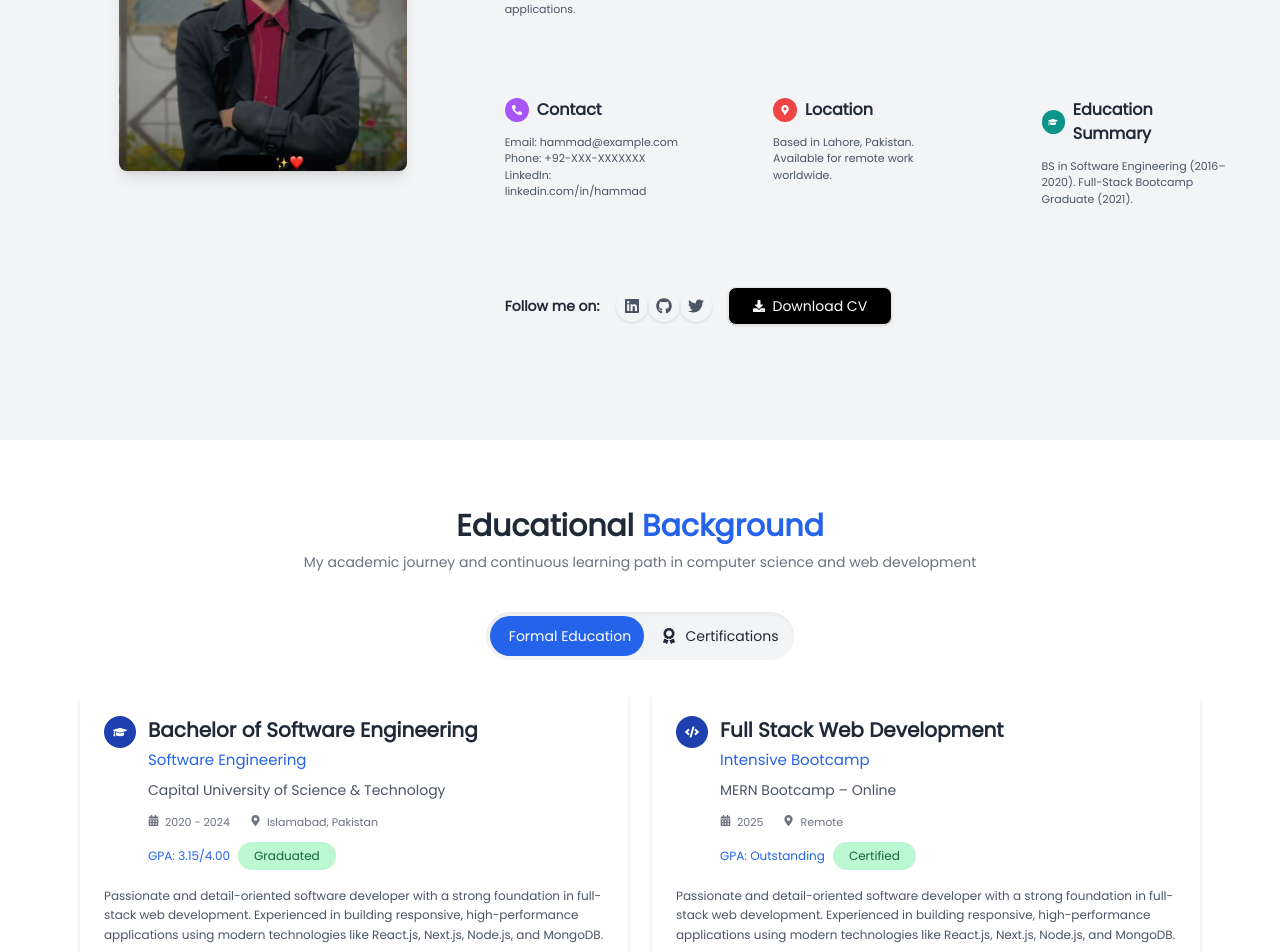
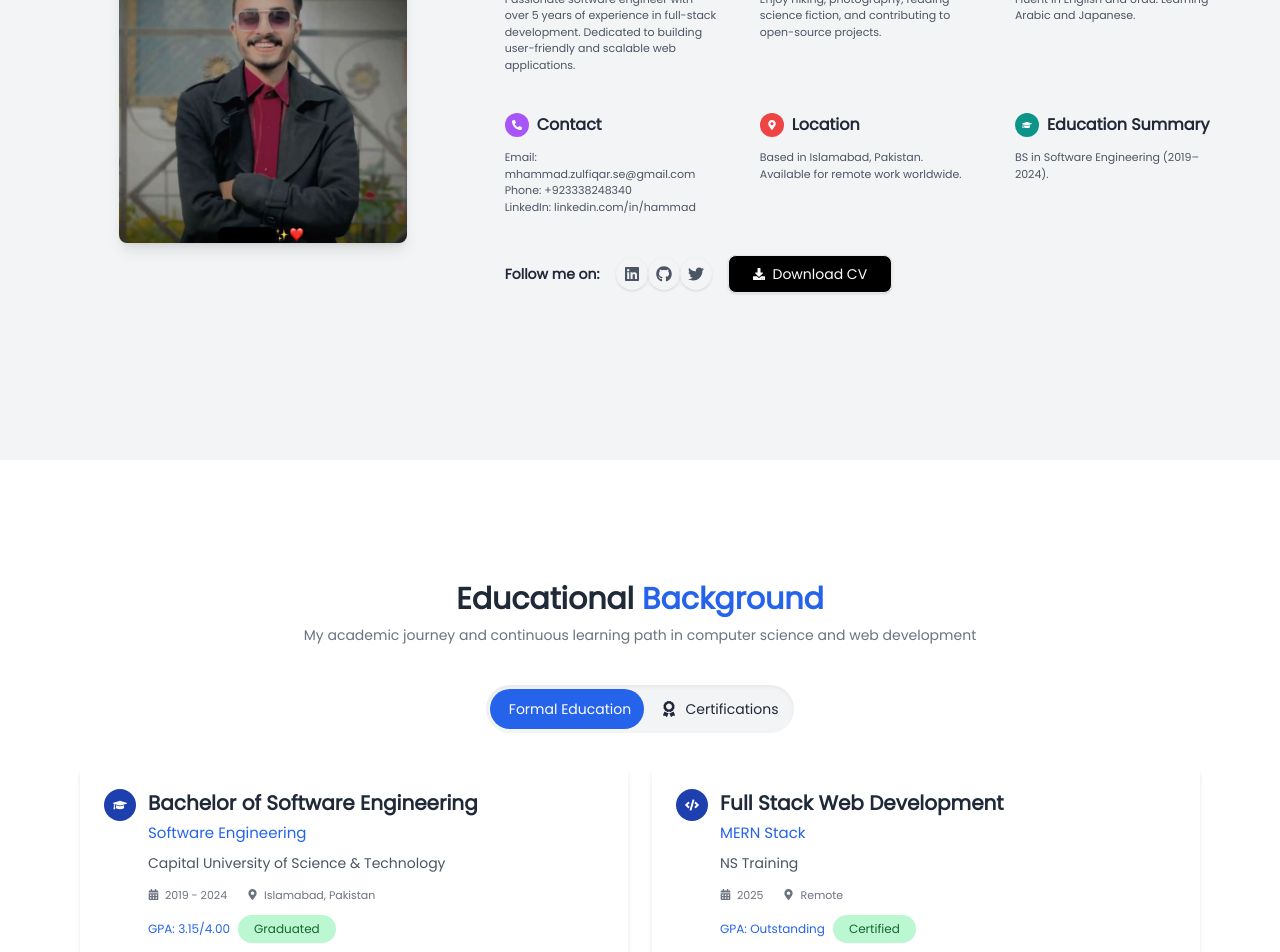
Before and after one commit to HameyDev/portfolio, a React (Create React App) app: page / in a window 1280 px wide. Shown: the part 1160-2112 px from the top of the page. Built offline with nearby package versions, Linux system fonts and the light colour scheme.

Commit message:
Updated UI

```diff
--- a/src/App.js
+++ b/src/App.js
@@ -15,19 +15,19 @@ function App() {
       <section id="hero" className="min-h-screen w-6xl mx-auto flex justify-center items-center">
         <Hero />
       </section>
-      <section id="about" className="min-h-screen ">
+      <section id="about" className="min-h-screen pt-5">
         <About />
       </section>
-      <section id="education">
+      <section id="education" className="pt-10">
         <Education />
       </section>
-      <section id="skills">
+      <section id="skills" className="pt-10">
         <SkillsTabs />
       </section>
-      <section id="projects">
+      <section id="projects" className="pt-6">
         <ProjectsFilter />
       </section>
-      <section id="contact">
+      <section id="contact" className="pt-10">
         <Contact />
       </section>
       <Footer />
--- a/src/components/About.js
+++ b/src/components/About.js
@@ -47,7 +47,7 @@ export default function About() {
           initial={{ opacity: 0, x: 0 }}
           whileInView={{ opacity: 1, x: 30 }}
           transition={{ duration: 1.5, ease: "easeOut" }}
-          className="grid grid-cols-1 sm:grid-cols-2 md:grid-cols-3 gap-20 w-full md:w-2/3"
+          className="grid grid-cols-1 sm:grid-cols-2 md:grid-cols-3 gap-10 w-full md:w-2/3"
         >
           {/* Bio */}
           <InfoCard
@@ -79,8 +79,8 @@ export default function About() {
             title="Contact"
             text={
               <>
-                Email: hammad@example.com <br />
-                Phone: +92-XXX-XXXXXXX <br />
+                Email: mhammad.zulfiqar.se@gmail.com <br />
+                Phone: +923338248340 <br />
                 LinkedIn: linkedin.com/in/hammad
               </>
             }
@@ -91,7 +91,7 @@ export default function About() {
           <InfoCard
             icon={<FaMapMarkerAlt />}
             title="Location"
-            text="Based in Lahore, Pakistan. Available for remote work worldwide."
+            text="Based in Islamabad, Pakistan. Available for remote work worldwide."
             color="red"
           />
 
@@ -99,7 +99,7 @@ export default function About() {
           <InfoCard
             icon={<FaGraduationCap />}
             title="Education Summary"
-            text="BS in Software Engineering (2016–2020). Full-Stack Bootcamp Graduate (2021)."
+            text="BS in Software Engineering (2019–2024)."
             color="teal"
           />
 
@@ -115,7 +115,7 @@ export default function About() {
                 <FaLinkedin />
               </a>
               <a
-                href="https://github.com"
+                href="https://github.com/HameyDev"
                 target="_blank"
                 rel="noopener noreferrer"
                 className="flex items-center justify-center rounded-full w-8 h-8 shadow text-center hover:bg-black hover:text-white transform transition duration-300"
--- a/src/components/Contact.js
+++ b/src/components/Contact.js
@@ -13,13 +13,13 @@ export default function Contact() {
   const [activeTab, setActiveTab] = useState("form");
 
   return (
-    <section id="contact" className="min-h-screen flex flex-col justify-center px-6 md:px-20">
+    <section id="contact" className="min-h-screen flex flex-col justify-center px-6 md:px-20 bg-gray-100 py-10">
       <h2 className="text-3xl md:text-4xl font-bold text-center text-gray-800 mb-2">
         Contact <span className="text-blue-600">Me</span>
       </h2>
       <p className="text-center text-sm md:text-md text-gray-500 mb-10">Let’s get connected</p>
 
-      <div className="relative w-fit mx-auto mb-10 bg-gray-100 p-1 px-2 rounded-full shadow-inner flex">
+      <div className="relative w-fit mx-auto mb-10 bg-white p-1 px-2 rounded-full shadow-inner flex">
         {/* Sliding Blue Background */}
         <span
           className={`absolute top-1 left-1 w-1/2 h-10 rounded-full bg-blue-600 transition-all duration-300 ${
@@ -138,7 +138,7 @@ function MethodsView() {
           </div>
         </div>
         <h4 className="font-bold text-gray-800 mb-1">Email</h4>
-        <p className="text-gray-600 text-sm">hammad@example.com</p>
+        <p className="text-gray-600 text-sm">mhammad.zulfiqar.se@gmail.com</p>
       </div>
 
       {/* Social Media Card */}
@@ -158,7 +158,7 @@ function MethodsView() {
             <FaLinkedin />
           </a>
           <a
-            href="https://github.com"
+            href="https://github.com/HameyDev"
             target="#"
             className="hover:text-black"
           >
@@ -182,7 +182,7 @@ function MethodsView() {
           </div>
         </div>
         <h4 className="font-bold text-gray-800 mb-1">Phone</h4>
-        <p className="text-gray-600 text-sm">+92-XXX-XXXXXXX</p>
+        <p className="text-gray-600 text-sm">+923338248340</p>
       </div>
     </div>
     </div>
--- a/src/components/EduCard.js
+++ b/src/components/EduCard.js
@@ -1,5 +1,5 @@
 // Reusable Card
-import { FaMapMarkerAlt, FaCalendarAlt, FaCode } from "react-icons/fa";
+import { FaMapMarkerAlt, FaCalendarAlt } from "react-icons/fa";
 
 
 export default function EduCard({
--- a/src/components/Education.js
+++ b/src/components/Education.js
@@ -86,7 +86,7 @@ export default function Education() {
               institution="Capital University of Science & Technology"
               description="Passionate and detail-oriented software developer with a strong foundation in full-stack web development. Experienced in building responsive, high-performance applications using modern technologies like React.js, Next.js, Node.js, and MongoDB."
               location="Islamabad, Pakistan"
-              years="2020 - 2024"
+              years="2019 - 2024"
               gpa="3.15/4.00"
               status="Graduated"
               courses={[
@@ -97,17 +97,16 @@ export default function Education() {
                 "Web Development",
               ]}
               achievements={[
-                "Dean's List for 6 Semesters",
-                "Capstone Project Award",
-                "2nd Place in Hackathon",
+                "Completed final year project successfully",
+                "Participated in university-level technical activities and hackathons",
               ]}
             />
             {/* Bootcamp Card */}
             <EduCard
               icon={<FaCode />}
               title="Full Stack Web Development"
-              degree="Intensive Bootcamp"
-              institution="MERN Bootcamp – Online"
+              degree="MERN Stack"
+              institution="NS Training"
               description="Passionate and detail-oriented software developer with a strong foundation in full-stack web development. Experienced in building responsive, high-performance applications using modern technologies like React.js, Next.js, Node.js, and MongoDB."
               location="Remote"
               years="2025"
@@ -121,7 +120,6 @@ export default function Education() {
                 "Deployment",
               ]}
               achievements={[
-                "Top 10% in class",
                 "Built and deployed 5 projects",
                 "Mentored junior developers",
               ]}
--- a/src/components/Footer.js
+++ b/src/components/Footer.js
@@ -1,6 +1,6 @@
 export default function Footer() {
     return (
-        <footer className="bg-gray-900 text-gray-300 py-6 mt-20">
+        <footer className="bg-gray-900 text-gray-300 py-6">
             <div className="max-w-6xl mx-auto px-6 text-center">
                 <p className="text-sm">
                     © {new Date().getFullYear()} Muhammad Hammad Zulfiqar. All rights reserved.
--- a/src/components/Hero.js
+++ b/src/components/Hero.js
@@ -1,5 +1,5 @@
 import { FaLinkedin, FaGithub, FaEnvelope, FaDownload, FaPaperPlane } from "react-icons/fa";
-import { FaCalendarAlt, FaCheckCircle, FaSmile, FaCodeBranch, } from "react-icons/fa";
+import { FaCalendarAlt, FaCheckCircle, FaSmile, } from "react-icons/fa";
 
 import { motion } from "framer-motion";
 import { Typewriter } from "react-simple-typewriter";
--- a/src/components/SkillsTabs.js
+++ b/src/components/SkillsTabs.js
@@ -65,7 +65,7 @@ export default function SkillsTabs() {
       </div>
 
       {/* Content */}
-      <div className="max-w-5xl mx-auto">
+      <div className="max-w-5xl mx-auto h-[300px]">
         <AnimatePresence mode="wait">
           {activeTab === "technical" && (
             <motion.div
```
Also changed, not shown: 1 other file (tests, documents, lock files or other folders).
